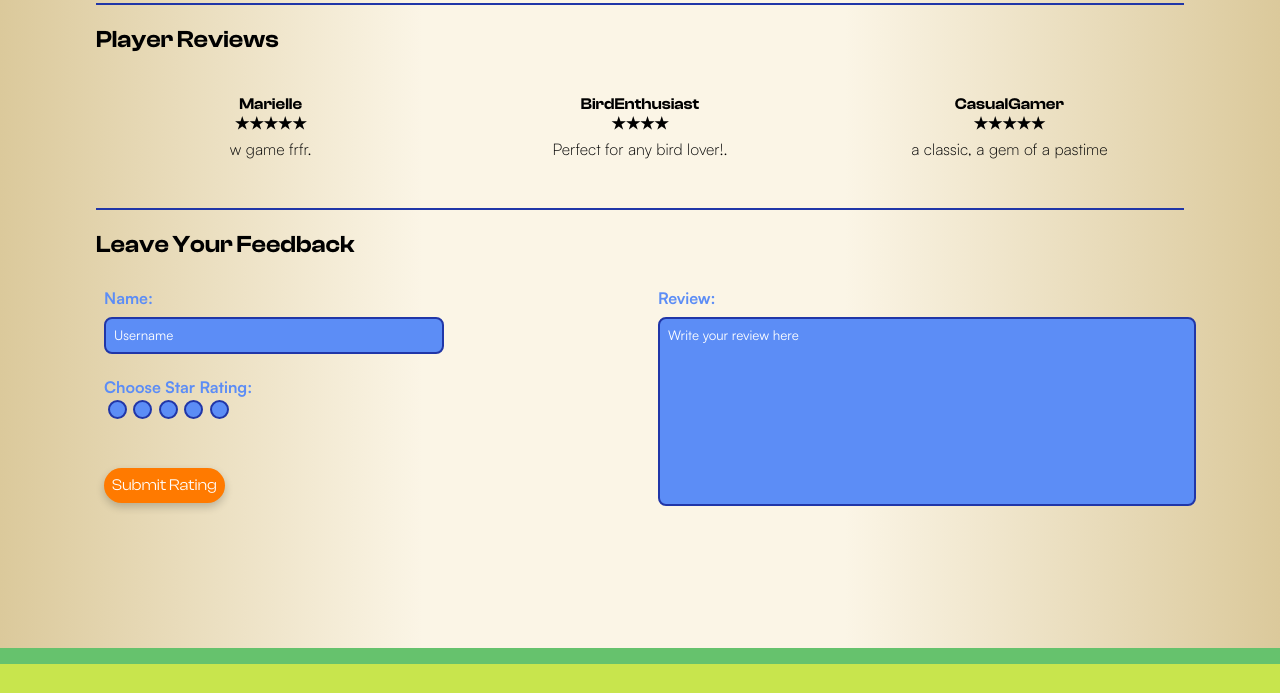
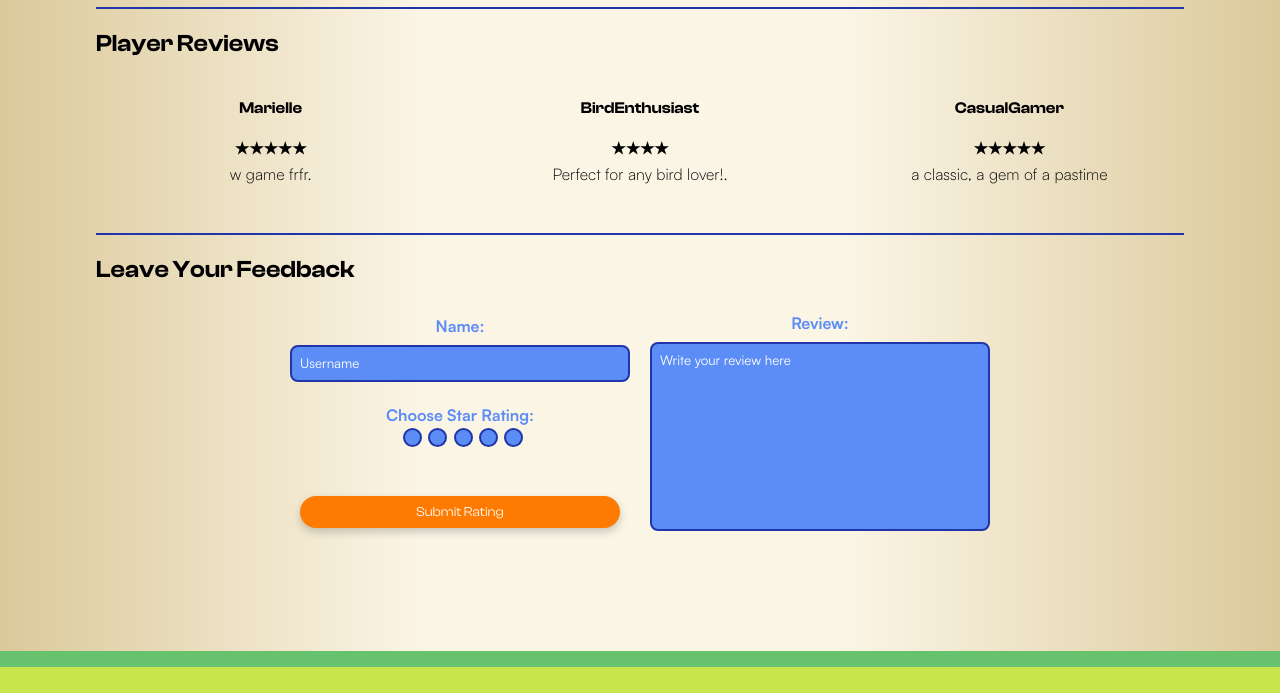
Before and after one commit to Kretaceous/IAT-339_P01, a plain HTML site: page P1-Style_Guide_Template/P1-Style_Guide_Template/birdgame1.html in a window 1280 px wide. Shown: the part 1609-2302 px from the top of the page. Drawn offline with Linux system fonts and the light colour scheme.

Commit message:
JS Review Inputs on Game Pages
- Adds review from inputted info to the list of reviews
- Includes username, written review, and star rating
- Warns when a field is empty instead of submitting a half-done review

```diff
--- a/P1-Style_Guide_Template/P1-Style_Guide_Template/birdgame1.html
+++ b/P1-Style_Guide_Template/P1-Style_Guide_Template/birdgame1.html
@@ -29,9 +29,6 @@
   </header>
 
   <!-- Game Image -->
-
-
-
   <section class="flex-grid ">
     <section class="flex-column">
     </section>
@@ -40,13 +37,9 @@
     <img class="product-image" src="img/BirdGame1.png" alt="Video game cover image of Bird Game 1" width="300"
       height="300" />
   </section>
-  <br>
-  <br>
-
-
 
   <!-- Two columns: with game desc left and info right -->
-  <section class="flex-grid">
+  <section class="flex-grid header-margin2">
 
     <section class="flex-column game-info-column">
       <h3>The best game to ever exist.</h3>
@@ -146,79 +139,59 @@
   <section class="element" id="reviews">
     <h2>Player Reviews</h2>
 
-    <div class="flex-grid game-review-row">
+    <div id="review-container" class="flex-grid game-review-row">
 
-      <div class="flex-column game-info-column">
       <article>
-          <h4>Marielle<br>
-            &#9733;&#9733;&#9733;&#9733;&#9733;
-          </h4>
+        <h4>Marielle</h4>
+        <h4>&#9733;&#9733;&#9733;&#9733;&#9733;</h4>
         <p>w game frfr.</p>
       </article>
-      </div>
 
-      <div class="flex-column game-info-column">
       <article>
-          <h4>BirdEnthusiast<br>
-            &#9733;&#9733;&#9733;&#9733;
-          </h4>
+        <h4>BirdEnthusiast</h4>
+        <h4>&#9733;&#9733;&#9733;&#9733;</h4>
         <p>Perfect for any bird lover!.</p>
       </article>
-      </div>
 
-      <div class="flex-column game-info-column">
       <article>
-          <h4>CasualGamer<br>
-            &#9733;&#9733;&#9733;&#9733;&#9733;
-          </h4>
+        <h4>CasualGamer</h4>
+        <h4>&#9733;&#9733;&#9733;&#9733;&#9733;</h4>
         <p>a classic, a gem of a pastime</p>
       </article>
     </div>
-    </div>
-
-
   </section>
-
 
   <section class="element">
     <h2>Leave Your Feedback</h2>
-    <div class="flex-grid">
-      <div class="flex-column game-info-column">
+    <form id="review-form" class="">
+      <div class="flex-container centered">
+        <div>
 
-        <form method="post" action="#">
           <div class="rating">
-            <label>Name: </label> <br />
-            <input type="text" class="form-input" placeholder="Username" />
-          </div> <br />
+            <label for="name-input">Name: </label> <br />
+            <input id="name-input" type="text" class="form-input" placeholder="Username" required />
+          </div><br />
 
-          <label>Choose Star Rating: </label>
+          <label>Choose Star Rating:
             <div class="rating">
-            <input type="radio" name="rating" id="star5" value="5"><label for="star5"></label>
-            <input type="radio" name="rating" id="star4" value="4"><label for="star4"></label>
+              <input type="radio" name="rating" id="star5" value="1" required><label for="star5"></label>
+              <input type="radio" name="rating" id="star4" value="2"><label for="star4"></label>
               <input type="radio" name="rating" id="star3" value="3"><label for="star3"></label>
-            <input type="radio" name="rating" id="star2" value="2"><label for="star2"></label>
-            <input type="radio" name="rating" id="star1" value="1"><label for="star1"></label>
+              <input type="radio" name="rating" id="star2" value="4"><label for="star2"></label>
+              <input type="radio" name="rating" id="star1" value="5"><label for="star1"></label>
             </div>
-          <a class="button-input header-margin2" href="">Submit Rating</a>
-        </form>
+          </label>
+          <button type="submit" class="button-input submitreview header-margin2">Submit Rating</button>
+        </div>
+
+        <div class="rating">
+          <label for="review-input">Review: </label> <br/>
+          <input id="review-input" type="text" class="form-input game-review-input" placeholder="Write your review here"
+            required />
+        </div>
 
       </div>
-
-      <div class="flex-column game-info-column">
-        <form method="post" action="#">
-          <div class="rating">
-            <label>Review: </label> <br />
-            <input type="text" class="form-input game-review-input" placeholder="Write your review here" />
-          </div> <br />
     </form>
-      </div>
-    </div>
-
-
-
-
-
-
   </section>
 
 
@@ -233,6 +206,8 @@
     </p>
   </footer>
 
+  <script src="js/reviewscript.js"></script>
+
 </body>
 
 </html>
--- a/P1-Style_Guide_Template/P1-Style_Guide_Template/css/main.css
+++ b/P1-Style_Guide_Template/P1-Style_Guide_Template/css/main.css
@@ -212,7 +212,8 @@ input[type="radio"]:checked:after {
   border: 2px solid #ff7a00;
 }
 
-input[type="radio"]:not(:disabled):hover {
+input[type="radio"]:not(:disabled):hover,
+input[type="radio"]:not(:disabled):focus{
   scale: 1.05;
   box-shadow: 0 4px 8px rgba(0, 0, 0, 0.25);
   transition-duration: 0.25s;
@@ -548,9 +549,14 @@ footer {
 }
 
 .game-review-input {
-  width: 100%;
-  height: 100%;
+  width: 20rem;
   padding-bottom: 10rem;
+}
+
+.submitreview {
+  width: 20rem;
+  border: none;
+  outline: none;
 }
 
 .game-buttons {
--- /dev/null
+++ b/P1-Style_Guide_Template/P1-Style_Guide_Template/js/reviewscript.js
@@ -0,0 +1,35 @@
+var reviewForm = document.getElementById('review-form');
+var reviewContainer = document.getElementById('review-container');
+
+
+// This section of code was made with help from the Week 9 Lab Resources and Mozilla documentation:
+// https://developer.mozilla.org/en-US/docs/Web/HTML/Reference/Elements/input/submit
+reviewForm.addEventListener("submit", function(event) {
+    event.preventDefault();
+    var newReview = document.createElement("article");
+
+    // Create review and clear inputs
+    var username = document.createElement('h4');
+    username.textContent = document.getElementById('name-input').value;
+    document.getElementById('name-input').value = '';
+
+    var selectedRating = document.querySelector('input[name="rating"]:checked')?.value;
+    var starString = "";
+    for (var i = 0; i < selectedRating; i++) {
+      starString += '\u2605';
+    }
+    if (starString != '') {
+      var rating = document.createElement('h4');
+      rating.textContent = starString;
+    }
+
+    var review = document.createElement('p');
+    review.textContent = document.getElementById('review-input').value;
+    document.getElementById('review-input').value = '';
+
+    // Add review to article
+    newReview.append(username, rating, review);
+
+    // Add article to review list
+    reviewContainer.append(newReview);
+});
```
Also changed, not shown: P1-Style_Guide_Template/P1-Style_Guide_Template/birdgame2.html (+29 -51 lines), P1-Style_Guide_Template/P1-Style_Guide_Template/birdgame3.html (+29 -48 lines). Lines whose indentation alone changed are shown as unchanged.
